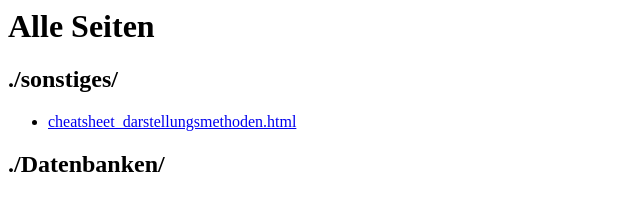
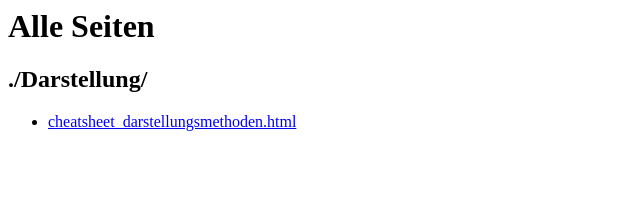
Before and after one commit to maniacXY/learning, a plain HTML site: page index.html in a window 1280 px wide. Shown: the whole page, without its empty margins (0-640 px from the left). Drawn offline with Linux system fonts and the light colour scheme.

Commit message:
changed index

```diff
--- a/index.html
+++ b/index.html
@@ -1 +1 @@
-<h1 id="alle-seiten">Alle Seiten</h1><h2 id="./sonstiges/">./sonstiges/</h2><ul><li><a href="./sonstiges/cheatsheet_darstellungsmethoden.html">cheatsheet_darstellungsmethoden.html</a></li></ul><h2 id="./datenbanken/">./Datenbanken/</h2><ul></ul>
+<h1 id="alle-seiten">Alle Seiten</h1><h2 id="./darstellung/">./Darstellung/</h2><ul><li><a href="./Darstellung/cheatsheet_darstellungsmethoden.html">cheatsheet_darstellungsmethoden.html</a></li></ul>
```
